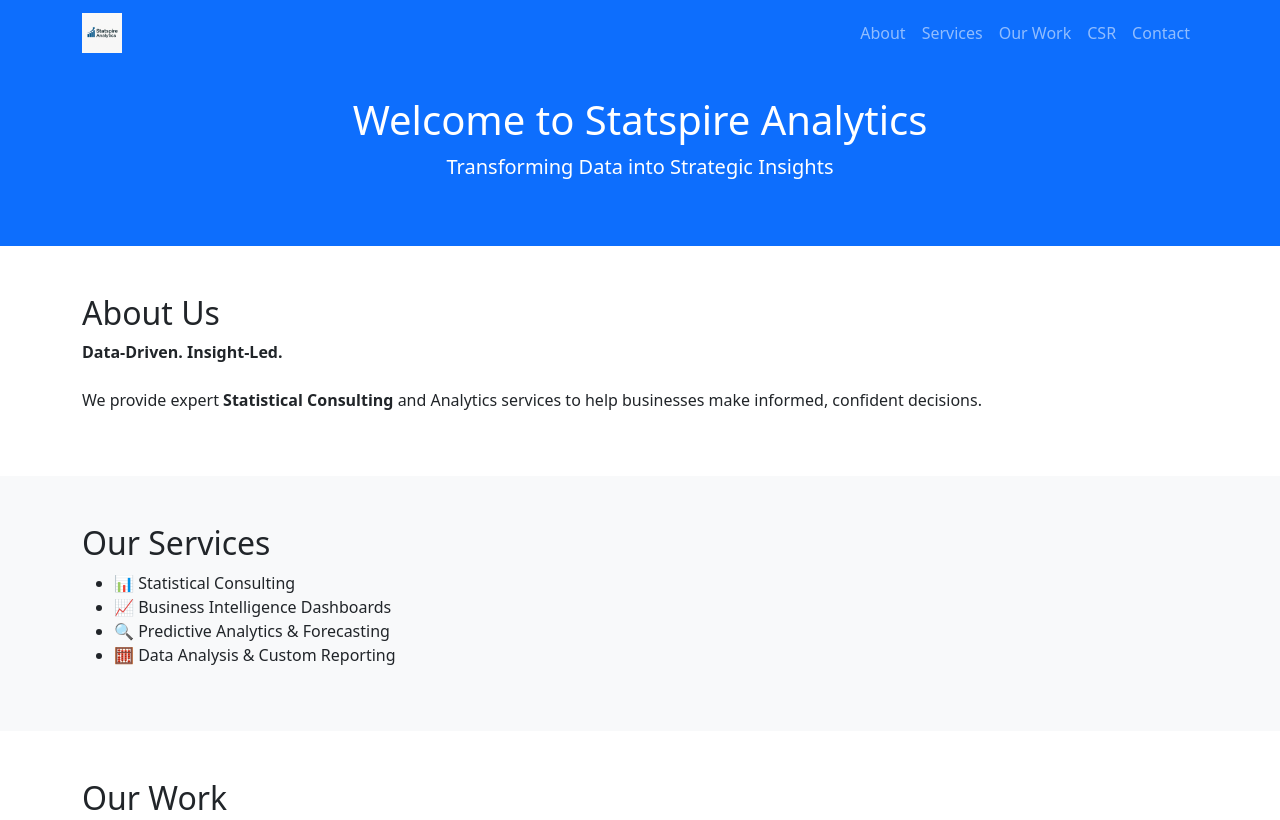
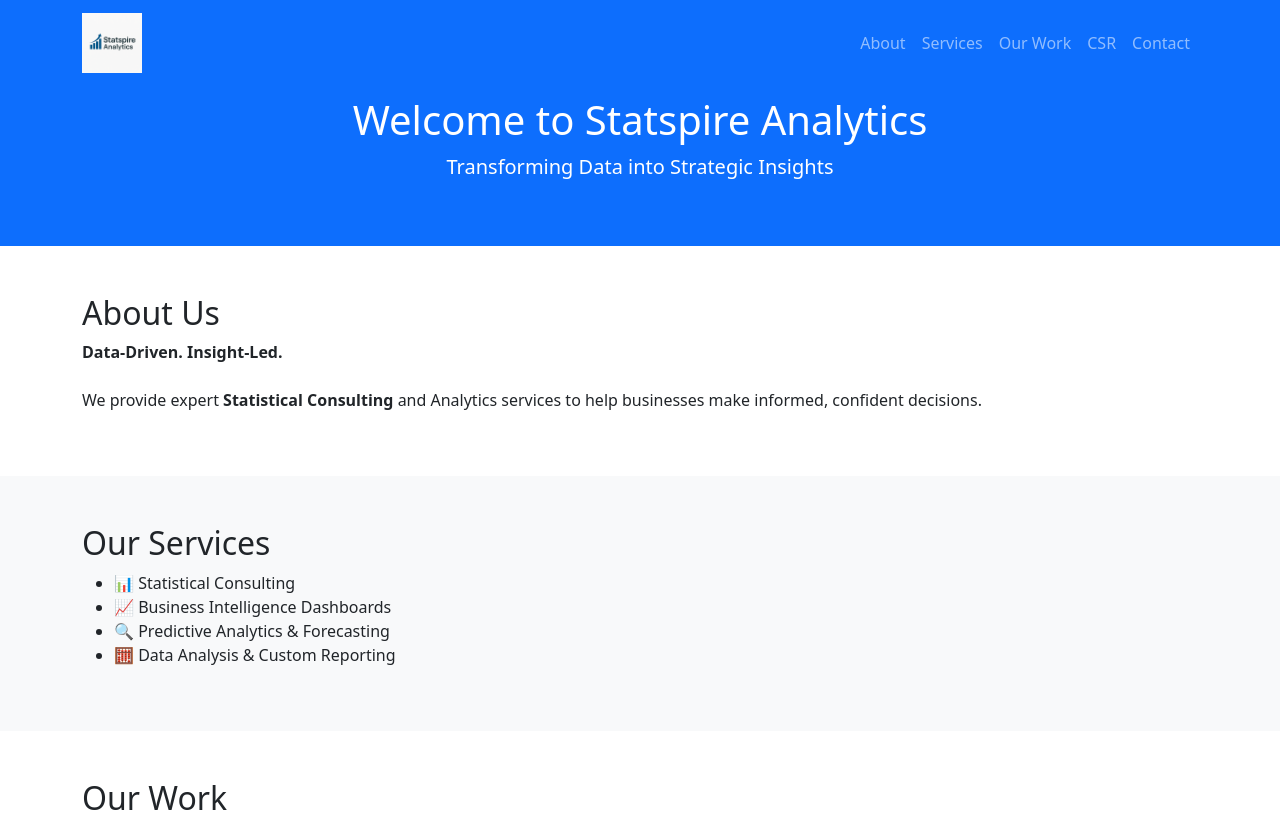
Before and after one commit to malithratwatta/mybusiness-site, a plain HTML site: page index.html in a window 1280 px wide. Shown: the top 820 px of the page. Drawn offline with nearby package versions, Linux system fonts and the light colour scheme.

Commit message:
Add files via upload

```diff
--- a/index.html
+++ b/index.html
@@ -14,8 +14,8 @@
 <nav class="navbar navbar-expand-lg navbar-dark bg-primary fixed-top">
   <div class="container">
     <a class="navbar-brand" href="#">
-  <img src="assets/logo.png" alt="Statspire Analytics Logo" height="40">
-</a>
+      <img src="assets/logo.png" alt="Statspire Analytics Logo" id="logo" class="logo-large">
+    </a>
     <button class="navbar-toggler" type="button" data-bs-toggle="collapse" data-bs-target="#navbarNav">
       <span class="navbar-toggler-icon"></span>
     </button>
@@ -102,5 +102,17 @@
 </footer>
 
 <script src="https://cdn.jsdelivr.net/npm/bootstrap@5.3.3/dist/js/bootstrap.bundle.min.js"></script>
+<script>
+  const logo = document.getElementById('logo');
+  window.addEventListener('scroll', () => {
+    if (window.scrollY > 50) {
+      logo.classList.remove('logo-large');
+      logo.classList.add('logo-small');
+    } else {
+      logo.classList.remove('logo-small');
+      logo.classList.add('logo-large');
+    }
+  });
+</script>
 </body>
 </html>
```
